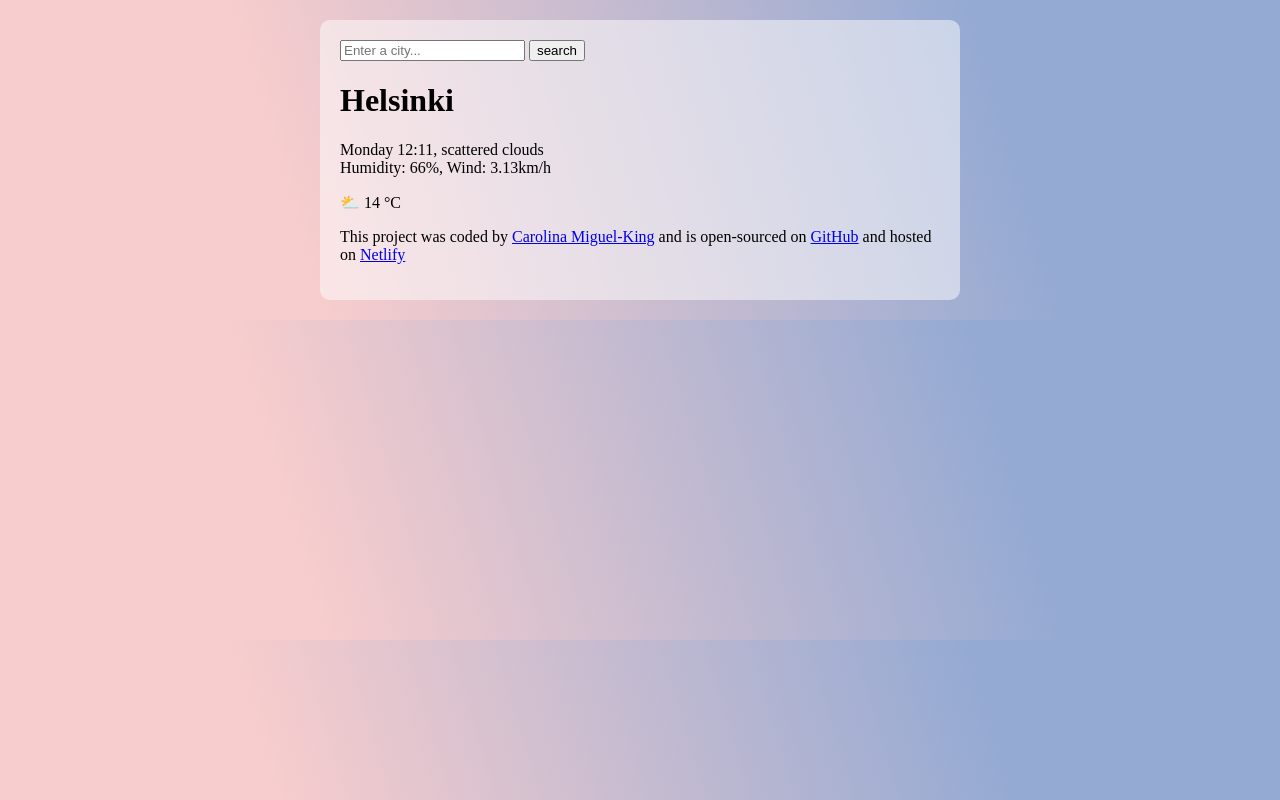
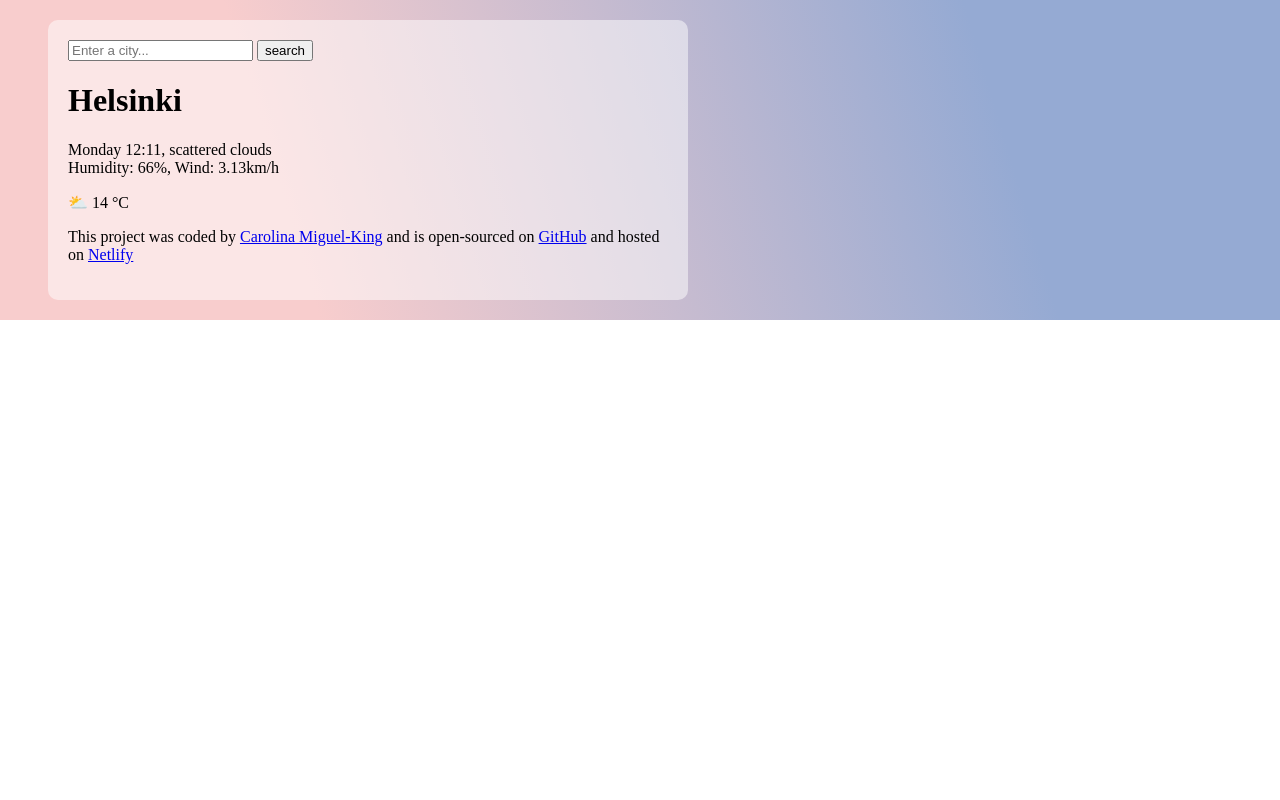
Before and after one commit to csmmiguel/my-meteo-app, a plain HTML site: page index.html in a window 1280 px wide. Drawn offline with Linux system fonts and the light colour scheme.

Commit message:
no repeat

```diff
--- a/src/style.css
+++ b/src/style.css
@@ -4,11 +4,12 @@ body {
     rgb(248, 205, 205) 23.2%,
     rgb(149, 170, 211) 77%
   );
+  background-repeat: no-repeat;
 }
 .weather-app {
   max-width: 600px;
   background: rgba(255, 255, 255, 0.5);
-  margin: 20px auto;
+  margin: 20px 40px;
   padding: 20px;
   border-radius: 10px;
 }
```
